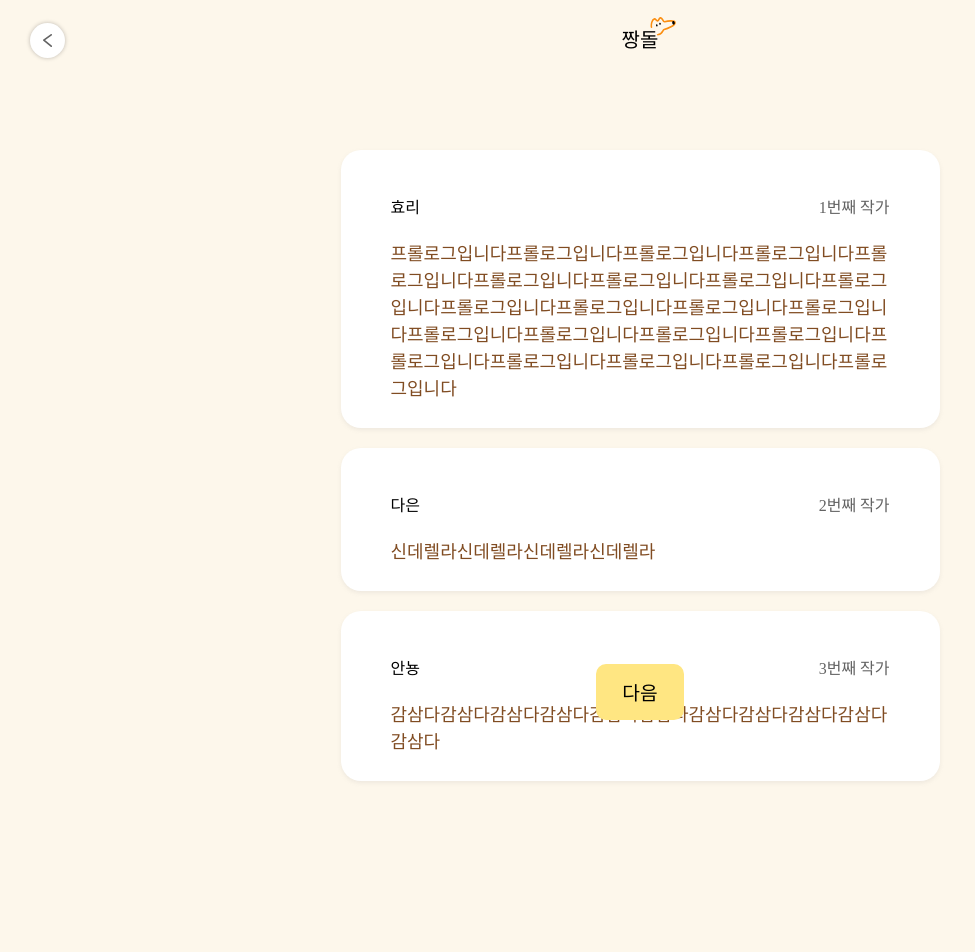
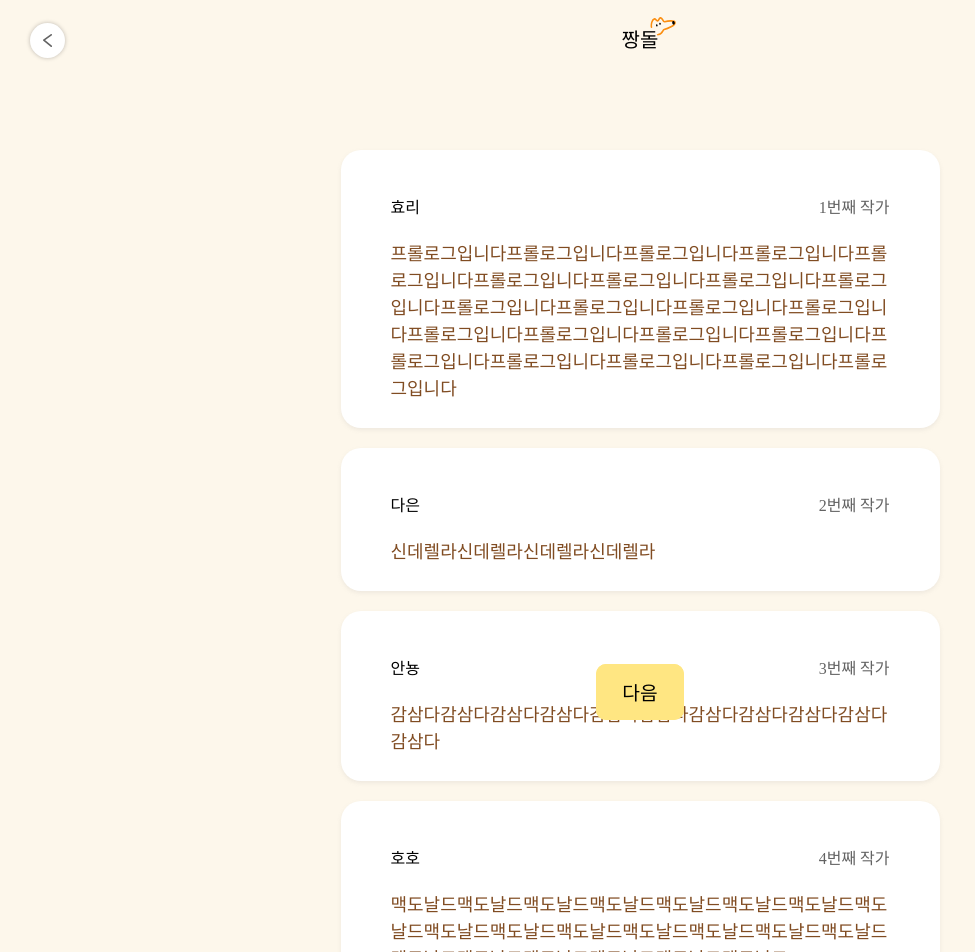
Before and after one commit to Likelion-Kwangwoon/relay-story, a React (Create React App) app: page /share/content in a window 1280 px wide. Shown: the top 952 px of the page, without its empty margins (0-975 px from the left). Before the commit the page ends 931 px from the top, so only its background shows below. Built offline with nearby package versions, Linux system fonts and the light colour scheme; a web font is replaced by a local one.

Commit message:
Feat : 책 완성 페이지 페이드인 기본 애니메이션 추가

```diff
--- a/src/components/RelayComment/index.jsx
+++ b/src/components/RelayComment/index.jsx
@@ -21,6 +21,7 @@ export const CommentBox = styled.div`
       width: 90%;
       margin: 20px auto;
     }
+
 
   /* 애니메이션 */
   opacity: ${(props) => (props.visible ? 1 : 0)};
--- a/src/pages/BookViewer/index.jsx
+++ b/src/pages/BookViewer/index.jsx
@@ -4,7 +4,6 @@ import Button from "../../components/Button"
 import { useNavigate } from "react-router-dom"
 
 export default function BookViewer() {
-  // const [cover, setCover] = useState(0)
   const navigate = useNavigate()
   const [visible, setVisible] = useState(false);
   console.log(visible)
@@ -18,6 +17,8 @@ export default function BookViewer() {
       <RelayComment visible={visible} id={"다은"} cnt={2} text={"신데렐라신데렐라신데렐라신데렐라"}></RelayComment>
       <RelayComment visible={visible} id={"안뇽"} cnt={3} text={"감삼다감삼다감삼다감삼다감삼다감삼다감삼다감삼다감삼다감삼다감삼다"}></RelayComment>
       <Button text="다음" className="next fix" onClick={() => navigate('/share/cover')}/>
+      <RelayComment visible={visible} id={"호호"} cnt={4} text={"맥도날드맥도날드맥도날드맥도날드맥도날드맥도날드맥도날드맥도날드맥도날드맥도날드맥도날드맥도날드맥도날드맥도날드맥도날드맥도날드맥도날드맥도날드맥도날드맥도날드맥도날드"}></RelayComment>
+      <Button text="다음" className="next fix" onClick={() => navigate('/share/cover')}/>
     </>
   )
 }
```
